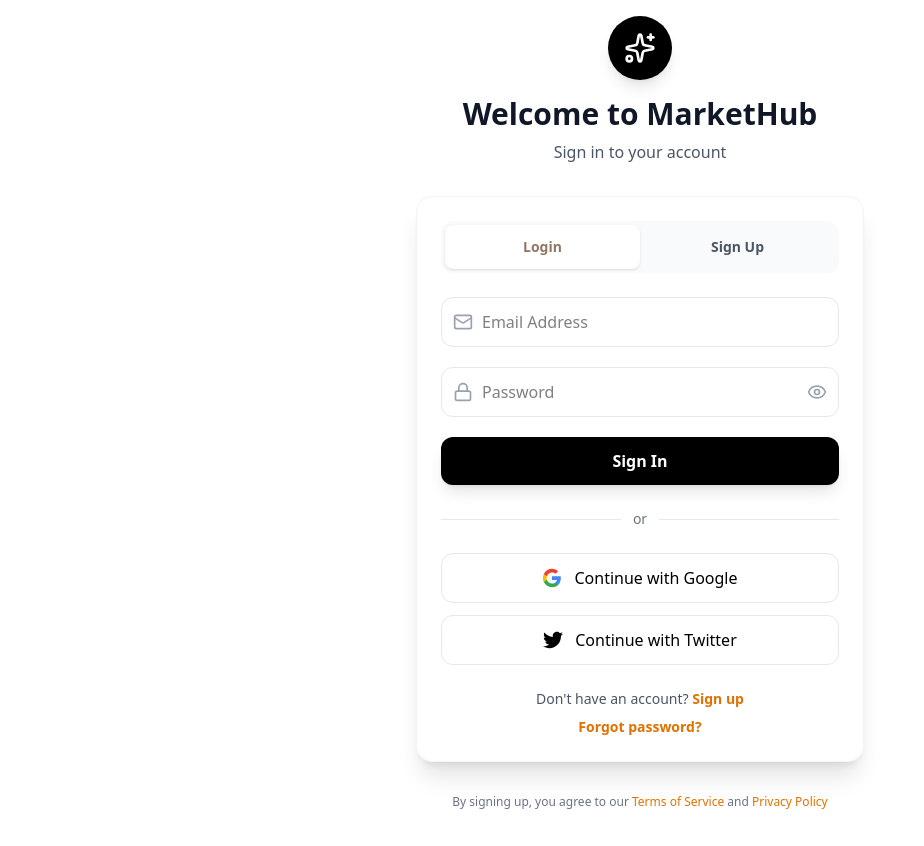
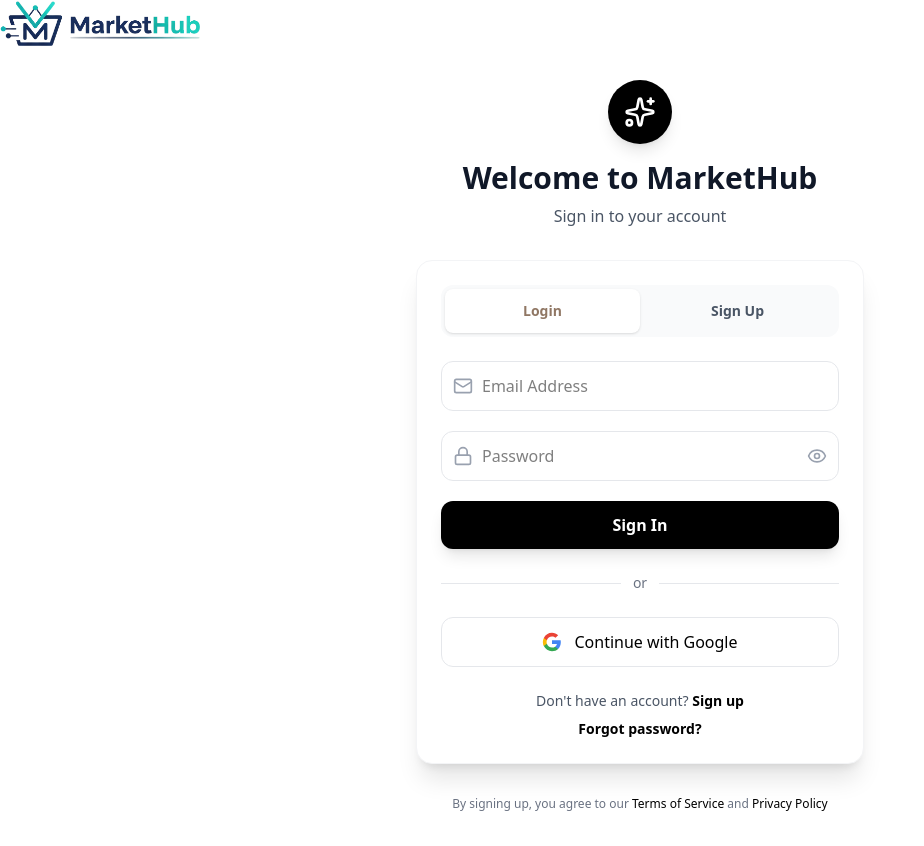
Before and after one commit to semanaparfait/MarketHub, a React (Vite) app: page /account in a window 1280 px wide. Shown: the whole page, without its empty margins (0-924 px from the left). Built offline with nearby package versions, Linux system fonts and the light colour scheme.

Commit message:
new login design and adding back button to home

```diff
--- a/src/pages/Login.jsx
+++ b/src/pages/Login.jsx
@@ -1,6 +1,8 @@
 import React from "react";
 import { useState } from "react";
 import { Eye, EyeOff, Mail, Lock, User, Phone, Sparkles } from "lucide-react";
+import { Link } from "react-router-dom";
+import logo from "../../public/logo1.png"
 
 export default function Account() {
     const [isLogin, setIsLogin] = useState(true);
@@ -37,6 +39,11 @@
     };
 
     return (
+      <section>
+        <Link to='/'>
+        <img src={logo} alt="logo to home" width={200} />
+        </Link>
+
         <div className="min-h-screen  flex items-center justify-center p-4">
             <div className="w-full max-w-md">
                 {/* Header */}
@@ -68,7 +75,7 @@
                             onClick={() => setIsLogin(false)}
                             className={`flex-1 py-3 px-4 rounded-lg text-sm font-semibold transition-all duration-200 ${
                                 !isLogin
-                                    ? "bg-white text-amber-600 shadow-sm"
+                                    ? "bg-white text-black shadow-sm"
                                     : "text-gray-600 hover:text-gray-900"
                             }`}
                         >
@@ -148,33 +155,12 @@
                                 </button>
                             </div>
 
-                            {!isLogin && (
-                                /* Confirm Password */
-                                <div className="relative">
-                                    <Lock className="absolute left-3 top-1/2 transform -translate-y-1/2 text-gray-400 w-5 h-5" />
-                                    <input
-                                        type={showConfirmPassword ? "text" : "password"}
-                                        name="confirmPassword"
-                                        placeholder="Confirm Password"
-                                        value={formData.confirmPassword}
-                                        onChange={handleInputChange}
-                                        className="w-full pl-10 pr-12 py-3 border border-gray-200 rounded-xl focus:outline-none focus:ring-2 focus:ring-amber-500 focus:border-transparent transition-all duration-200"
-                                        required={!isLogin}
-                                    />
-                                    <button
-                                        type="button"
-                                        onClick={() => setShowConfirmPassword(!showConfirmPassword)}
-                                        className="absolute right-3 top-1/2 transform -translate-y-1/2 text-gray-400 hover:text-gray-600 transition-colors"
-                                    >
-                                        {showConfirmPassword ? <EyeOff className="w-5 h-5" /> : <Eye className="w-5 h-5" />}
-                                    </button>
-                                </div>
-                            )}
+
 
                             {/* Submit Button */}
                             <button
                                 type="submit"
-                                className="w-full bg-black text-white py-3 rounded-xl font-semibold hover:from-amber-600 hover:to-amber-700 transition-all duration-200 transform hover:scale-[1.02] shadow-lg hover:shadow-xl"
+                                className="w-full bg-black text-white py-3 rounded-xl font-semibold hover:from-black hover:to-amber-700 transition-all duration-200 transform hover:scale-[1.02] shadow-lg hover:shadow-xl"
                             >
                                 {isLogin ? "Sign In" : "Create Account"}
                             </button>
@@ -198,12 +184,6 @@
                                 </svg>
                                 Continue with Google
                             </button>
-                            <button className="w-full flex items-center justify-center py-3 px-4 border border-gray-200 rounded-xl hover:bg-gray-50 transition-colors duration-200">
-                                <svg className="w-5 h-5 mr-3" fill="currentColor" viewBox="0 0 24 24">
-                                    <path d="M24 4.557c-.883.392-1.832.656-2.828.775 1.017-.609 1.798-1.574 2.165-2.724-.951.564-2.005.974-3.127 1.195-.897-.957-2.178-1.555-3.594-1.555-3.179 0-5.515 2.966-4.797 6.045-4.091-.205-7.719-2.165-10.148-5.144-1.29 2.213-.669 5.108 1.523 6.574-.806-.026-1.566-.247-2.229-.616-.054 2.281 1.581 4.415 3.949 4.89-.693.188-1.452.232-2.224.084.626 1.956 2.444 3.379 4.6 3.419-2.07 1.623-4.678 2.348-7.29 2.04 2.179 1.397 4.768 2.212 7.548 2.212 9.142 0 14.307-7.721 13.995-14.646.962-.695 1.797-1.562 2.457-2.549z"/>
-                                </svg>
-                                Continue with Twitter
-                            </button>
                         </div>
 
                         {/* Footer Links */}
@@ -213,7 +193,7 @@
                                     Don't have an account?{" "}
                                     <button
                                         onClick={() => setIsLogin(false)}
-                                        className="text-amber-600 hover:text-amber-700 font-semibold transition-colors"
+                                        className="text-black hover:text-amber-700 font-semibold transition-colors"
                                     >
                                         Sign up
                                     </button>
@@ -223,7 +203,7 @@
                                     Already have an account?{" "}
                                     <button
                                         onClick={() => setIsLogin(true)}
-                                        className="text-amber-600 hover:text-amber-700 font-semibold transition-colors"
+                                        className="text-black hover:text-amber-700 font-semibold transition-colors"
                                     >
                                         Sign in
                                     </button>
@@ -231,7 +211,7 @@
                             )}
                             {isLogin && (
                                 <p className="text-sm text-gray-600 mt-2">
-                                    <button className="text-amber-600 hover:text-amber-700 font-semibold transition-colors">
+                                    <button className="text-black hover:text-amber-700 font-semibold transition-colors">
                                         Forgot password?
                                     </button>
                                 </p>
@@ -243,11 +223,12 @@
                 {/* Footer */}
                 <p className="text-center text-xs text-gray-500 mt-8">
                     By signing up, you agree to our{" "}
-                    <a href="#" className="text-amber-600 hover:text-amber-700">Terms of Service</a>{" "}
+                    <a href="#" className="text-black hover:text-amber-700">Terms of Service</a>{" "}
                     and{" "}
-                    <a href="#" className="text-amber-600 hover:text-amber-700">Privacy Policy</a>
+                    <a href="#" className="text-black hover:text-amber-700">Privacy Policy</a>
                 </p>
             </div>
         </div>
+      </section>
     );
 }
```
Also changed, not shown: public/logo1.png (added).
